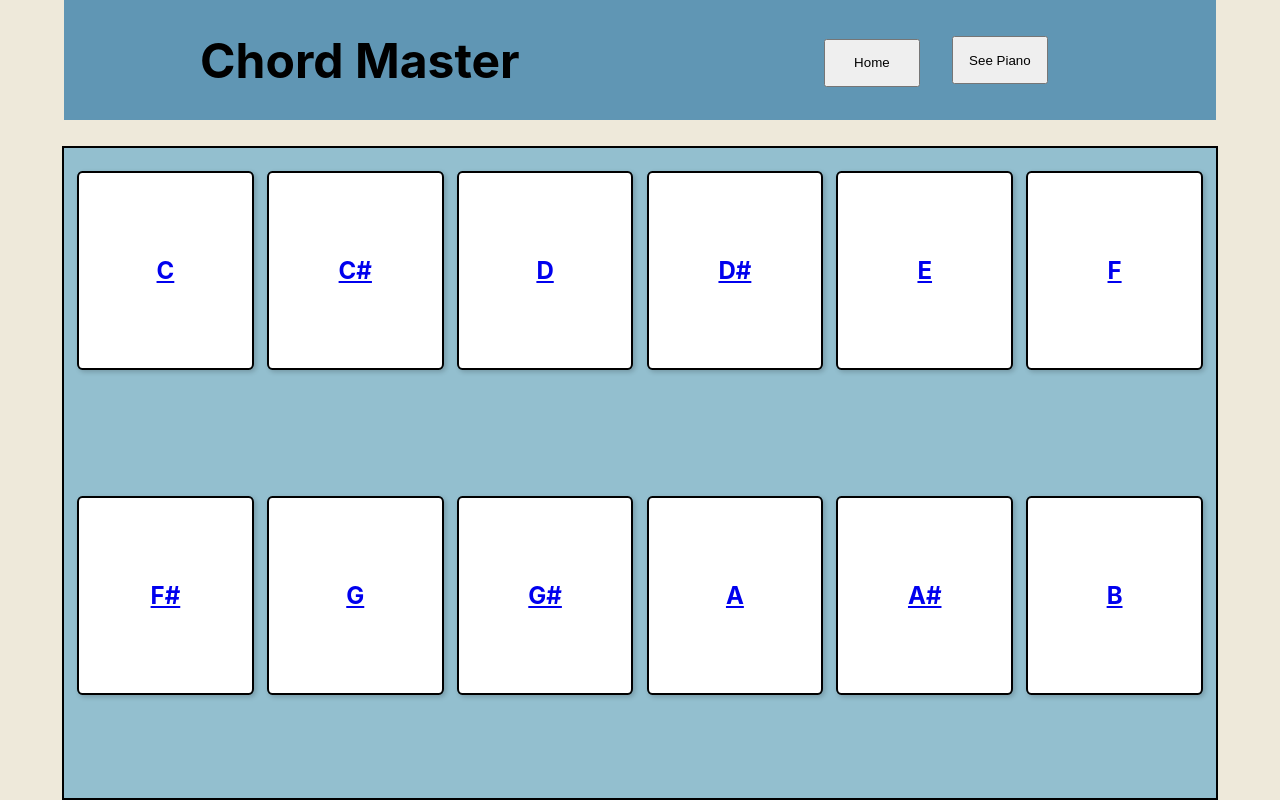
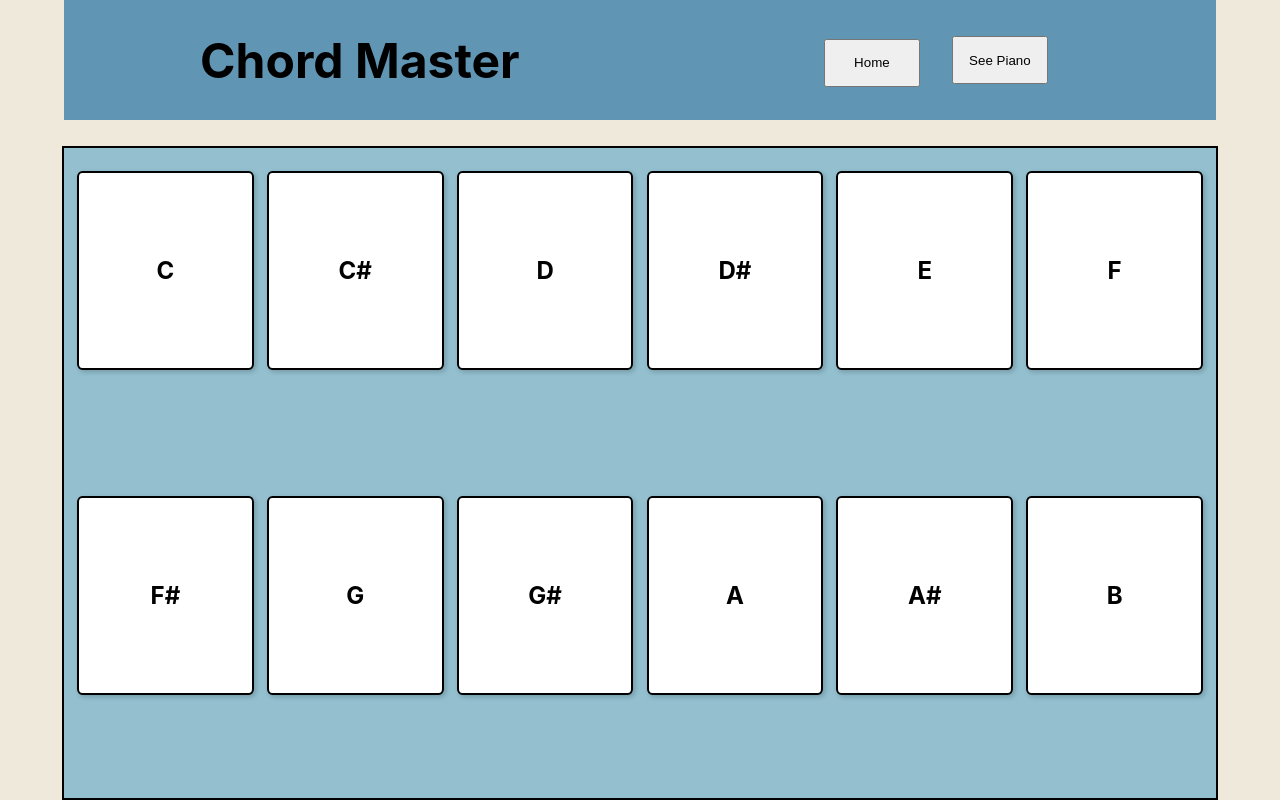
Before and after one commit to AndrewCerveny/Chord-Master, a React (Create React App) app: page / in a window 1280 px wide. Built offline with nearby package versions, Linux system fonts and the light colour scheme.

Commit message:
Add a className to Link component

```diff
--- a/src/components/NoteIntro/NoteIntro.js
+++ b/src/components/NoteIntro/NoteIntro.js
@@ -2,12 +2,12 @@ import React from "react";
 import './NoteIntro.css';
 import { Link } from "react-router-dom";
 
-const NoteIntro = ({name,key}) => {
+const NoteIntro = ({name,key, handleSelection}) => {
 
   return(
-     <section className="note-card">
-      <Link to={`/root${name}`}>
-      <h2>{name} </h2>
+     <section className="note-card"  >
+      <Link className='link'to={`/root${name}`}>
+      <h2>{name}</h2>
       </Link>
     </section>
   )
```
